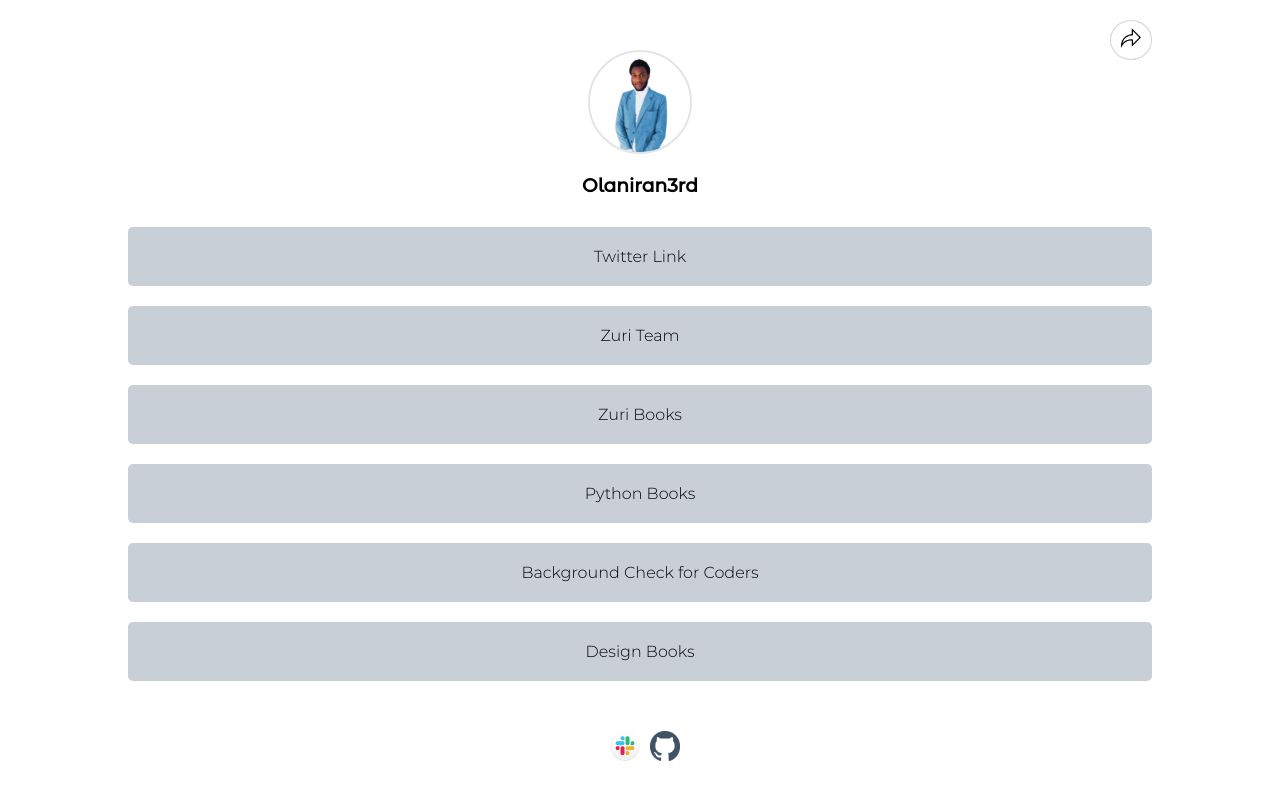
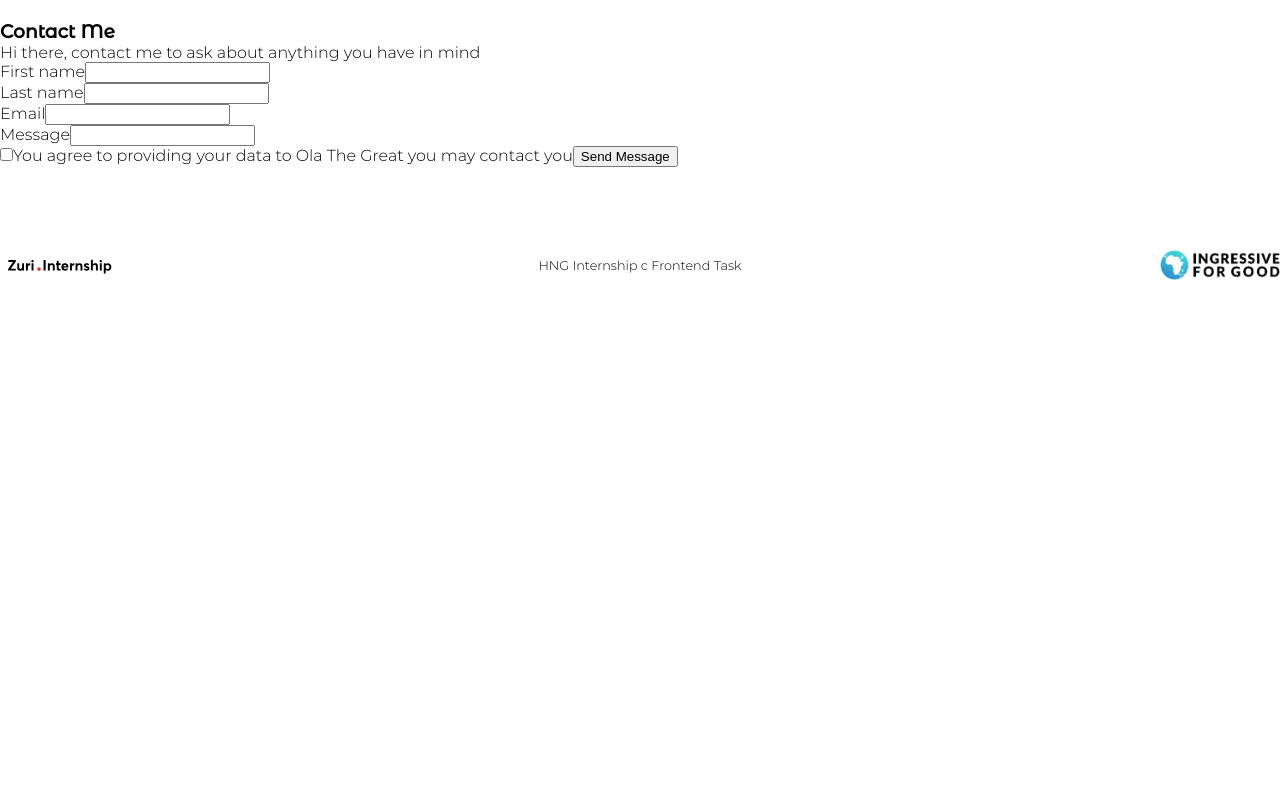
Before and after one commit to olathegreat/hnginternship-task-1, a React (Create React App) app: page /contact in a window 1280 px wide. Shown: the top 800 px of the page. Built offline with nearby package versions, Linux system fonts and the light colour scheme; a web font is replaced by a local one.

Commit message:
created a new contact page

```diff
--- a/package.json
+++ b/package.json
@@ -10,7 +10,7 @@
     "firebase": "^9.9.2",
     "react": "^18.1.0",
     "react-dom": "^18.1.0",
-    "react-router-dom": "^6.3.0",
+    "react-router-dom": "^6.4.3",
     "react-scripts": "5.0.1",
     "tailwind": "^4.0.0",
     "web-vitals": "^2.1.4"
--- /dev/null
+++ b/src/App.js
@@ -0,0 +1,21 @@
+import React from 'react';
+import { Routes, Route } from "react-router-dom";
+import Contact from './pages/Contact';
+import Home from './pages/Home';
+
+
+
+
+const App = () => {
+  return (
+    <Routes>
+
+            <Route path="/" element={ <Home/> } />
+            <Route path="/contact" element={ <Contact/> } />
+
+
+    </Routes>
+  );
+}
+
+export default App;
--- /dev/null
+++ b/src/components/Footer.js
@@ -0,0 +1,21 @@
+import React from 'react';
+import "../components/style.css";
+
+const Footer = () => {
+  return (
+    <div>
+      <footer>
+        <img src='image/zuri-internship-img.svg' alt='ingressive-logo'/>
+        <span>HNG Internship c Frontend Task</span>
+        <img src='image/ingressive.png' alt='ingressive-logo'/>
+      </footer>
+      {/* <i className='icofont-external-link external'></i> */}
+
+      {/* <i className='icofont-navigation-menu  mobile'></i> */}
+
+
+    </div>
+  );
+}
+
+export default Footer;
--- a/src/index.js
+++ b/src/index.js
@@ -1,7 +1,8 @@
 import React from "react";
 import ReactDOM from "react-dom";
-import {BrowserRouter} from "react-router-dom";
-import App from "./components/App";
+import { BrowserRouter } from "react-router-dom";
+
+import App from "./App";
 
 
 
@@ -10,12 +11,15 @@ import App from "./components/App";
 ReactDOM.render(
 
   <React.StrictMode>
-  <BrowserRouter>
+   <BrowserRouter>
 
-     <App/>
+       <App/>
+
+   </BrowserRouter>
 
 
-  </BrowserRouter>
+
+
 </React.StrictMode>,
 
     document.querySelector("#root")
--- /dev/null
+++ b/src/pages/Contact.js
@@ -0,0 +1,52 @@
+import React from 'react';
+import Footer from '../components/Footer';
+import "../components/style.css";
+
+
+const Contact = () => {
+  return (
+    <div className='contact'>
+        <h3>Contact Me</h3>
+        <p>Hi there, contact me to ask about anything you have in mind</p>
+
+        <form>
+            <div>
+                <div>
+                    <label>First name</label>
+                    <input id="first_name" type="text"/>
+                </div>
+
+                <div>
+                    <label>Last name</label>
+                    <input id='last_name' type="text"/>
+                </div>
+            </div>
+
+
+            <div>
+                    <label>Email</label>
+                    <input id='email' type="email"/>
+            </div>
+
+            <div>
+                    <label>Message</label>
+                    <input type="text"/>
+            </div>
+
+            <input type="checkbox"/><label>You agree to providing your data to Ola The Great you may contact you</label>
+
+            <button>Send Message</button>
+
+        </form>
+
+
+
+
+
+        <Footer/>
+
+    </div>
+  );
+}
+
+export default Contact;
--- a/src/components/App.js
+++ b/src/pages/Home.js
@@ -1,7 +1,8 @@
 import React from 'react';
-import "./style.css";
+import Footer from '../components/Footer';
+import "../components/style.css";
 
-const App = () => {
+const Home = () => {
   return (
     <div className='app'>
       <div className='user_details'>
@@ -52,15 +53,7 @@ const App = () => {
 
       <hr></hr>
 
-      <footer>
-        <img src='image/zuri-internship-img.svg' alt='ingressive-logo'/>
-        <span>HNG Internship c Frontend Task</span>
-        <img src='image/ingressive.png' alt='ingressive-logo'/>
-      </footer>
-      {/* <i className='icofont-external-link external'></i> */}
-
-      {/* <i className='icofont-navigation-menu  mobile'></i> */}
-
+      <Footer/>
       <div className='external'>
         <img src='image/external.png'/>
       </div>
@@ -72,4 +65,4 @@ const App = () => {
   );
 }
 
-export default App;
+export default Home;
```
Also changed, not shown: 1 other file (tests, documents, lock files or other folders).
